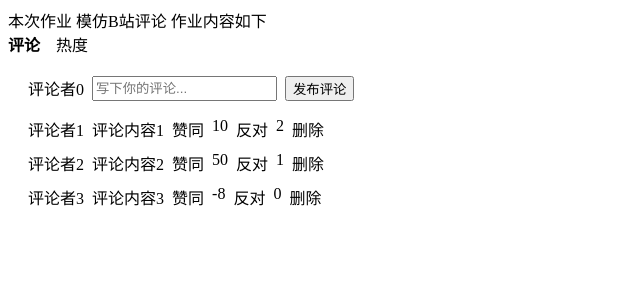
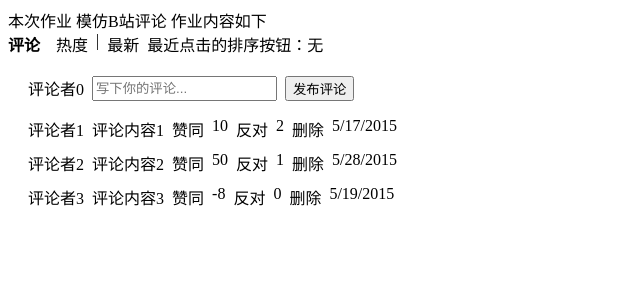
Before and after one commit to shaocongyou/react-basic, a React (Create React App) app: page / in a window 1280 px wide. Shown: the top 300 px of the page, without its empty margins (0-640 px from the left). Built offline with nearby package versions, Linux system fonts and the light colour scheme.

Commit message:
模仿B站评论 点击 最新 和 热度 会高亮

```diff
--- a/src/Bilibili.css
+++ b/src/Bilibili.css
@@ -34,3 +34,7 @@ li{
 .span-button{
     cursor: pointer;
 }
+
+.font-bold{
+    font-weight: bold;
+}
--- a/src/Bilibili.js
+++ b/src/Bilibili.js
@@ -5,9 +5,30 @@ import "./Bilibili.css";
 const Bilibili = () => {
   // 一开始默认的评论
   const [comments, setComments] = useState([
-    { id: 1, author: "评论者1", content: "评论内容1", likes: 10, dislikes: 2 },
-    { id: 2, author: "评论者2", content: "评论内容2", likes: 50, dislikes: 1 },
-    { id: 3, author: "评论者3", content: "评论内容3", likes: -8, dislikes: 0 },
+    {
+      id: 1,
+      author: "评论者1",
+      content: "评论内容1",
+      likes: 10,
+      dislikes: 2,
+      date: new Date("2015-5-17"),
+    },
+    {
+      id: 2,
+      author: "评论者2",
+      content: "评论内容2",
+      likes: 50,
+      dislikes: 1,
+      date: new Date("2015-5-28"),
+    },
+    {
+      id: 3,
+      author: "评论者3",
+      content: "评论内容3",
+      likes: -8,
+      dislikes: 0,
+      date: new Date("2015-5-19"),
+    },
   ]);
 
   // 输入框的值
@@ -36,17 +57,30 @@ const Bilibili = () => {
 
   // 点赞评论的函数
   const handleLikeComment = (e, commentId) => {
-    setComments(comments.map((comment) => comment.id === commentId ? { ...comment, likes: comment.likes + 1 } : comment ));
+    setComments(
+      comments.map((comment) =>
+        comment.id === commentId
+          ? { ...comment, likes: comment.likes + 1 }
+          : comment
+      )
+    );
   };
 
   // 反对评论的函数
   const handleAgainstComment = (e, commentId) => {
-    setComments(comments.map((comment) => comment.id === commentId ? { ...comment, dislikes: comment.dislikes + 1 } : comment ));
+    setComments(
+      comments.map((comment) =>
+        comment.id === commentId
+          ? { ...comment, dislikes: comment.dislikes + 1 }
+          : comment
+      )
+    );
   };
 
   const hotComments = (comments) => {
     const sorted = bubbleSort(comments);
     setComments(sorted);
+    setWhich("热度");
   };
 
   const bubbleSort = (arr) => {
@@ -62,6 +96,15 @@ const Bilibili = () => {
     return result;
   };
 
+  const latestComments = (comments) => {
+    // 这边我希望用有名气的第三方库来实现
+    const sorted = [...comments].sort((a, b) => b.date - a.date);
+    setComments(sorted);
+    setWhich("最新");
+  };
+
+  const [which, setWhich] = useState("无");
+
   return (
     <div>
       <div className="container gap-8">
@@ -69,11 +112,15 @@ const Bilibili = () => {
           <span>评论</span>
         </strong>
         <span></span>
-        <span
-            className="span-button"
-            onClick={() => hotComments(comments)}
-        >
+        <span className={`span-button ${which === '热度' ? 'font-bold' : ''}`} onClick={() => hotComments(comments)}>
           热度
+        </span>
+        <span>|</span>
+        <span className={`span-button ${which === '最新' ? 'font-bold' : ''}`} onClick={() => latestComments(comments)}>
+          最新
+        </span>
+        <span>
+          最近点击的排序按钮：{which}
         </span>
       </div>
       <div className="div-height-10"></div>
@@ -112,6 +159,7 @@ const Bilibili = () => {
               >
                 删除
               </span>
+              <span>{comment.date.toLocaleDateString()}</span>
             </li>
           ))}
         </ul>
```
